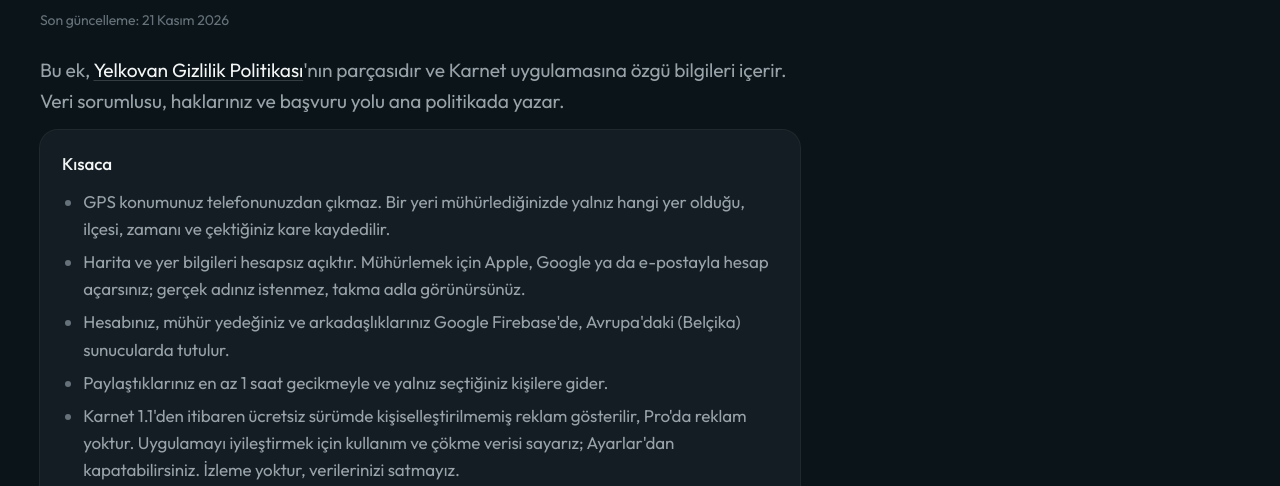
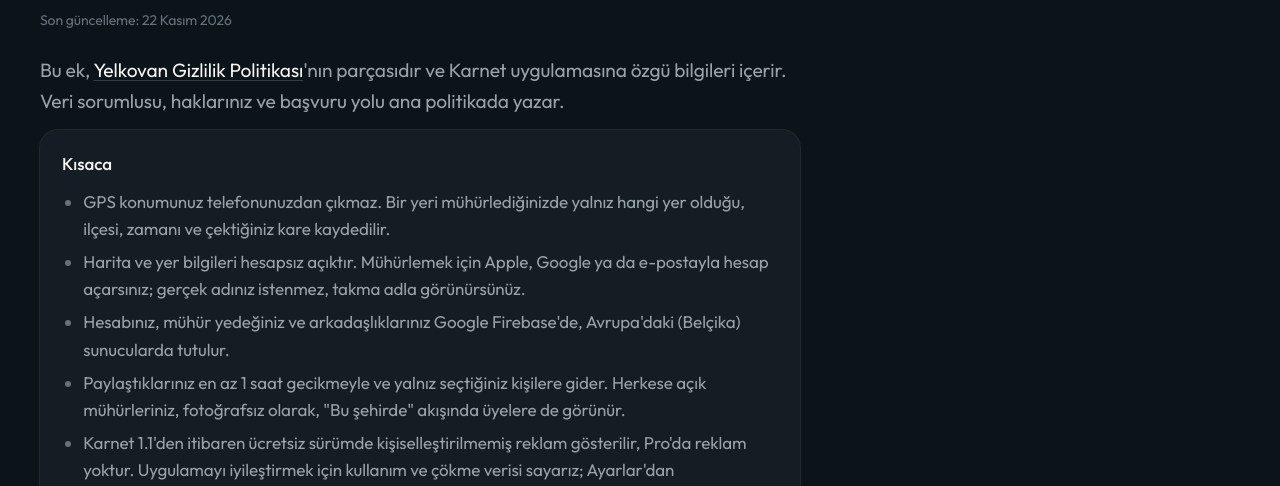
Before and after one commit to sodawithoutlemon/yelkovan-web, a plain HTML site: page karnet/gizlilik/index.html in a window 1280 px wide. Shown: the part 310-796 px from the top of the page. Drawn offline with Linux system fonts and the light colour scheme.

Commit message:
Karnet 1.1: gizlilik ekine 'Bu şehirde' akışı (TR + EN)
Co-Authored-By: Claude Opus 5.5 <noreply@anthropic.com>

```diff
--- a/karnet/gizlilik/index.html
+++ b/karnet/gizlilik/index.html
@@ -64,7 +64,7 @@
 <nav class="sekme-gez" aria-label="Karnet"><a href="../../karnet/">Karnet</a><a href="../../karnet/destek/">Destek</a><a href="../../karnet/gizlilik/" aria-current="page">Gizlilik</a><a href="../../karnet/sartlar/">Şartlar</a><a href="../../karnet/hesap-silme/">Hesap silme</a></nav>
 <article class="belge">
 <h1>Karnet gizlilik eki</h1>
-<p class="tarih">Son güncelleme: 21 Kasım 2026</p>
+<p class="tarih">Son güncelleme: 22 Kasım 2026</p>
 <p class="ozet">Bu ek, <a href="../../legal/gizlilik/">Yelkovan Gizlilik Politikası</a>'nın parçasıdır ve Karnet uygulamasına özgü bilgileri içerir. Veri sorumlusu, haklarınız ve başvuru yolu ana politikada yazar.</p>
 
 <div class="not">
@@ -73,7 +73,7 @@
 <li>GPS konumunuz telefonunuzdan çıkmaz. Bir yeri mühürlediğinizde yalnız hangi yer olduğu, ilçesi, zamanı ve çektiğiniz kare kaydedilir.</li>
 <li>Harita ve yer bilgileri hesapsız açıktır. Mühürlemek için Apple, Google ya da e-postayla hesap açarsınız; gerçek adınız istenmez, takma adla görünürsünüz.</li>
 <li>Hesabınız, mühür yedeğiniz ve arkadaşlıklarınız Google Firebase'de, Avrupa'daki (Belçika) sunucularda tutulur.</li>
-<li>Paylaştıklarınız en az 1 saat gecikmeyle ve yalnız seçtiğiniz kişilere gider.</li>
+<li>Paylaştıklarınız en az 1 saat gecikmeyle ve yalnız seçtiğiniz kişilere gider. Herkese açık mühürleriniz, fotoğrafsız olarak, "Bu şehirde" akışında üyelere de görünür.</li>
 <li>Karnet 1.1'den itibaren ücretsiz sürümde kişiselleştirilmemiş reklam gösterilir, Pro'da reklam yoktur. Uygulamayı iyileştirmek için kullanım ve çökme verisi sayarız; Ayarlar'dan kapatabilirsiniz. İzleme yoktur, verilerinizi satmayız.</li>
 <li>Verilerinizi uygulamadan dışa aktarabilir, hesabınızı ve sunucudaki her şeyi tek adımda silebilirsiniz.</li>
 </ul>
@@ -103,7 +103,8 @@
 
 <h2 id="paylasim">6. Arkadaşlar ve paylaşım</h2>
 <p>Arkadaşlık arkadaş koduyla kurulur; kodu bilmeyen sizi ekleyemez. Sizi ekleyenler "Herkese açık" gönderilerinizi görür; ikiniz de eklediyseniz karşılıklı arkadaşsınız.</p>
-<p>Akışa eklediğiniz bir mühür (kare, yer, zaman, durum), kartpostal (kare, yer, tek emoji; yazı yok) ve ortak mühür isteği sunucumuz üzerinden, seçtiğiniz gecikmeyle (en az 1 saat) iletilir; sunucu zamanı gelmeden kimseye vermez. "Herkese açık" sizi ekleyenlere, "Arkadaşlar" yalnız karşılıklı arkadaşlarınıza gider; "Yalnız ben" hiç gönderilmez. Kartpostal ve ortak mühür yalnız karşılıklı arkadaşlar arasındadır. Akıştaki gönderiler 30 gün, gelen kartpostal ve ortak mühür istekleri 90 gün sonra sunucudan silinir; kartpostal alıcının telefonuna indirilir.</p>
+<p>Akışa eklediğiniz bir mühür (kare, yer, zaman, durum), kartpostal (kare, yer, tek emoji; yazı yok) ve ortak mühür isteği sunucumuz üzerinden, seçtiğiniz gecikmeyle (en az 1 saat) iletilir; sunucu zamanı gelmeden kimseye vermez. "Herkese açık" sizi ekleyenlere (ve doğrulanmışsa aşağıdaki "Bu şehirde" akışına), "Arkadaşlar" yalnız karşılıklı arkadaşlarınıza gider; "Yalnız ben" hiç gönderilmez. Kartpostal ve ortak mühür yalnız karşılıklı arkadaşlar arasındadır. Akıştaki gönderiler 30 gün, gelen kartpostal ve ortak mühür istekleri 90 gün sonra sunucudan silinir; kartpostal alıcının telefonuna indirilir.</p>
+<p><strong>"Bu şehirde" akışı (Karnet 1.1):</strong> Görünürlüğü Herkese açık olan doğrulanmış mührünüz, en az 1 saat sonra, Akış'taki "Bu şehirde" bölümünde Karnet'e üye herkese görünür: takma adınız, kullanıcı ikonunuz, yerin adı, ilçesi ve mühür zamanı. Kareniz bu akışa hiç girmez; yalnız sizi ekleyenlere gider. Kayıt 30 gün sonra silinir; üç farklı kişi bildirirse hemen kalkar. Görünürlüğü Arkadaşlar ya da Yalnız ben olan mühürleriniz ve gizli bölgedeki mühürleriniz bu akışa girmez. Hesabı olmayanlar bu akışı göremez.</p>
 <p>Tepkiler (tek emoji) gönderinin sahibine ve alıcılarına sayı olarak görünür; kimin bastığı yazılmaz.</p>
 <p><strong>Bildir ve engelle:</strong> Her gönderide ve kartpostalda "Bildir" vardır. Bildirim; bildirenin kimliği olmadan, gönderinin kimliği, bildirilen takma ad ve nedenle kaydedilir ve tarafımızdan incelenir. Engellediğiniz kişiyle aranızdaki arkadaşlık iki yönde silinir ve aranızdaki posta kapanır.</p>
 <p><strong>İtiraz:</strong> Beklemede kalan bir mührünüze itiraz ederseniz mühür kaydı (yer, zaman, neden) ve kareniz bir kişinin incelemesi için sunucuya gönderilir.</p>
@@ -169,6 +170,7 @@
 <tr><td>Telefonunuzdaki mühürler, kareler ve tercihler</td><td data-b="Ne kadar">Siz silene ya da uygulamayı kaldırana kadar</td></tr>
 <tr><td>Hesap, profil, arkadaşlıklar, yedek ve mühür kareleri</td><td data-b="Ne kadar">Hesabınızı silene kadar</td></tr>
 <tr><td>Akıştaki gönderiler</td><td data-b="Ne kadar">30 gün</td></tr>
+<tr><td>"Bu şehirde" akışındaki kayıtlar</td><td data-b="Ne kadar">30 gün</td></tr>
 <tr><td>Gelen kartpostal ve ortak mühür istekleri</td><td data-b="Ne kadar">90 gün</td></tr>
 <tr><td>Paylaşılan kareler</td><td data-b="Ne kadar">120 gün</td></tr>
 <tr><td>Gönderim kuyruğu</td><td data-b="Ne kadar">7 gün</td></tr>
```
Also changed, not shown: en/karnet/privacy/index.html (+5 -3 lines).
